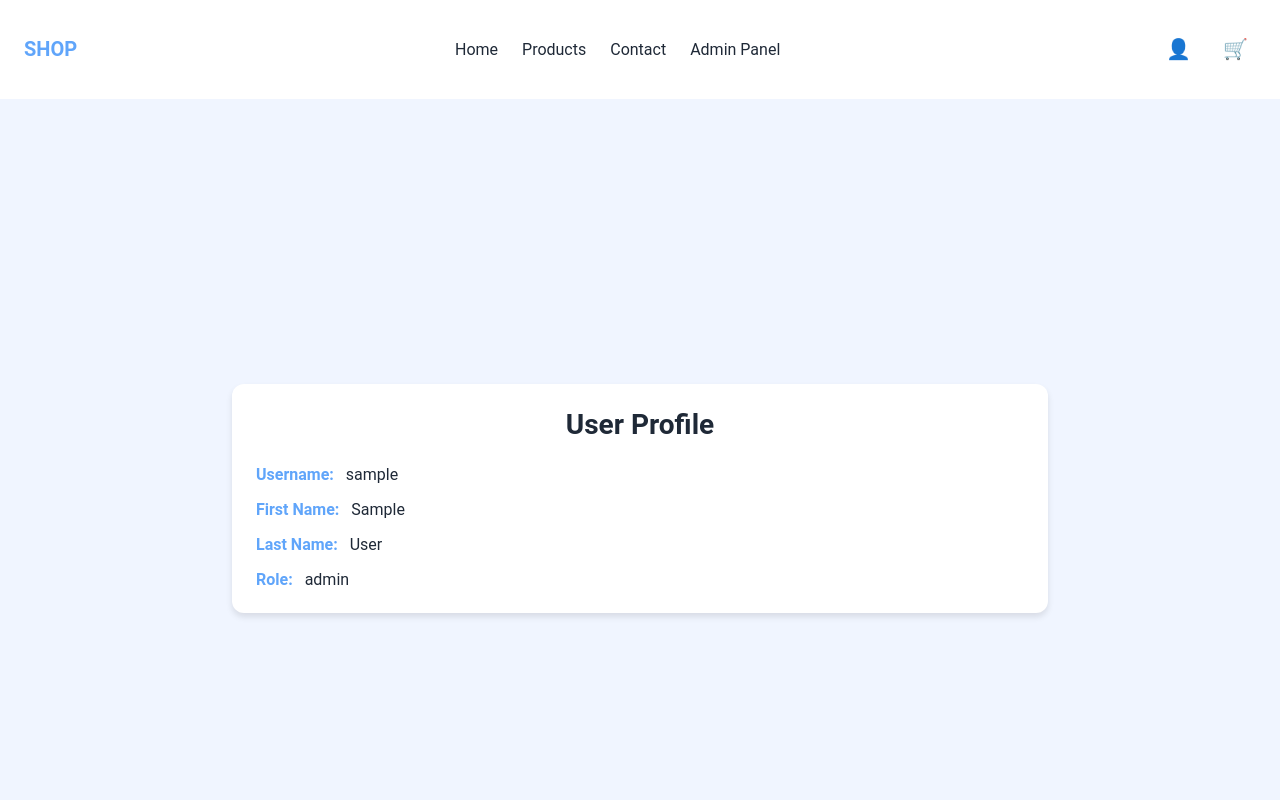
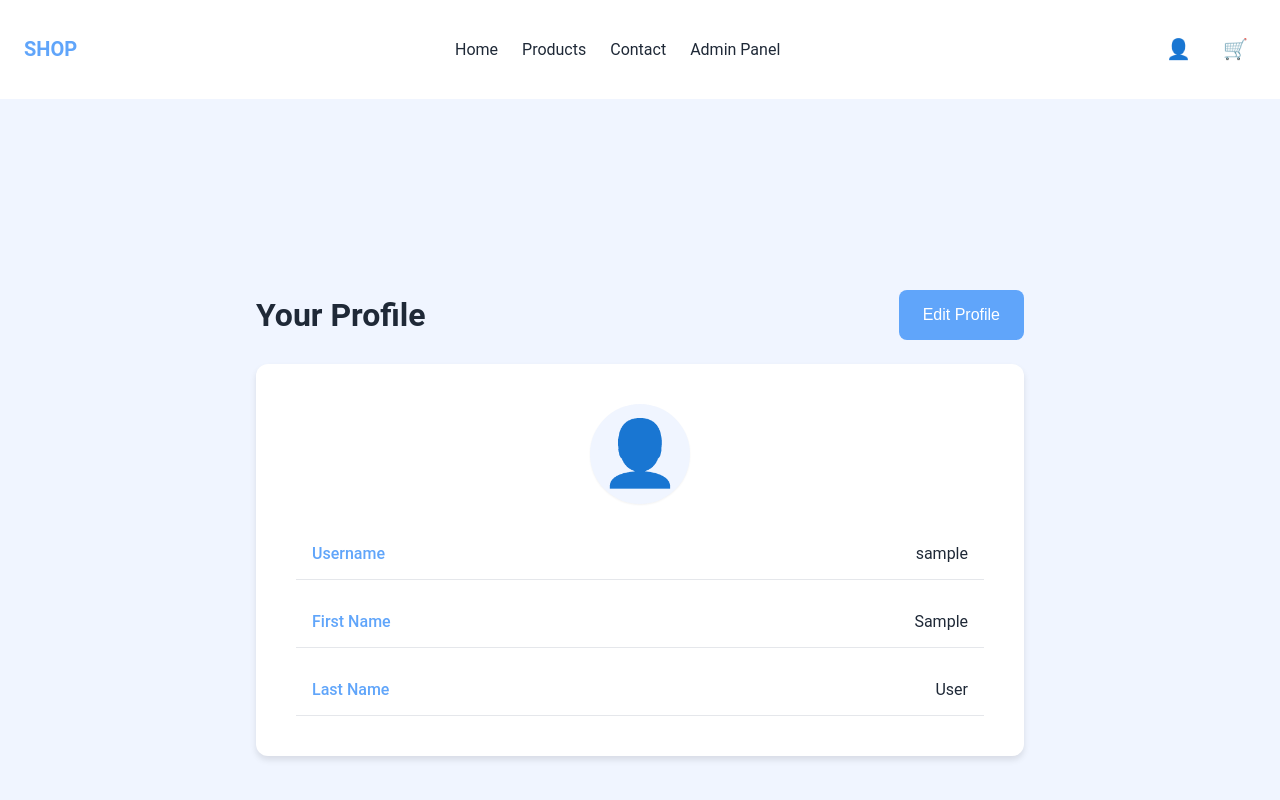
Before and after one commit to amiraghelan/web-dev-final-front, a React (Vite) app: page /profile in a window 1280 px wide. Shown: the top 800 px of the page. Built offline with nearby package versions, Linux system fonts and the light colour scheme; sample sign-in values are in the browser's storage.

Commit message:
add edit profile feature

```diff
--- a/src/components/Profile.tsx
+++ b/src/components/Profile.tsx
@@ -1,25 +1,118 @@
-import { useContext } from "react";
+import { useState, useContext } from "react";
 import { AuthContext } from "@contexts/AuthContext";
+import axios from "axios";
+import { toast } from "react-toastify";
+import config from "@data/configs.json";
 import "@styles/components/Profile.scss";
 
 const Profile = () => {
   const authContext = useContext(AuthContext);
+  const [isModalOpen, setIsModalOpen] = useState(false);
+  const [firstName, setFirstName] = useState("");
+  const [lastName, setLastName] = useState("");
 
   if (!authContext) throw new Error("AuthContext must be used within AuthProvider");
 
-  const { user } = authContext;
+  const { user, token, updateUser } = authContext;
+
+  const openModal = () => {
+    setFirstName(user.firstName || "");
+    setLastName(user.lastName || "");
+    setIsModalOpen(true);
+  };
+
+  const closeModal = () => {
+    setIsModalOpen(false);
+    setFirstName("");
+    setLastName("");
+  };
+
+  const handleSubmit = async (e: React.FormEvent) => {
+    e.preventDefault();
+    try {
+      const response = await axios.patch(
+        `${config.apiBaseUrl}/user/profile`,
+        { firstName: firstName || null, lastName: lastName || null },
+        { headers: { Authorization: `Bearer ${token}` } }
+      );
+      updateUser(response.data.user);
+      toast.success("Profile updated successfully");
+      closeModal();
+    } catch (error: any) {
+      toast.error(error.response?.data?.error || "Failed to update profile");
+    }
+  };
 
   return (
     <div className="profile">
-      <div className="profile-content">
-        <h1 className="profile-title">User Profile</h1>
-        <div className="profile-details">
-          <p><strong>Username:</strong> {user.username || "N/A"}</p>
-          <p><strong>First Name:</strong> {user.firstName || "N/A"}</p>
-          <p><strong>Last Name:</strong> {user.lastName || "N/A"}</p>
-          <p><strong>Role:</strong> {user.role || "N/A"}</p>
+      <div className="profile-container">
+        <div className="profile-header">
+          <h1 className="profile-title">Your Profile</h1>
+          <button className="edit-button" onClick={openModal}>
+            Edit Profile
+          </button>
+        </div>
+        <div className="profile-card">
+          <div className="profile-avatar">
+            <span role="img" aria-label="User Avatar">👤</span>
+          </div>
+          <div className="profile-details">
+            <div className="profile-field">
+              <span className="field-label">Username</span>
+              <span className="field-value">{user.username || "N/A"}</span>
+            </div>
+            <div className="profile-field">
+              <span className="field-label">First Name</span>
+              <span className="field-value">{user.firstName || "N/A"}</span>
+            </div>
+            <div className="profile-field">
+              <span className="field-label">Last Name</span>
+              <span className="field-value">{user.lastName || "N/A"}</span>
+            </div>
+          </div>
         </div>
       </div>
+
+      {isModalOpen && (
+        <div className="modal-overlay">
+          <div className="modal">
+            <div className="modal-header">
+              <h2>Edit Profile</h2>
+              <button className="modal-close" onClick={closeModal}>✕</button>
+            </div>
+            <form onSubmit={handleSubmit} className="modal-form">
+              <div className="form-group">
+                <label htmlFor="firstName">First Name</label>
+                <input
+                  type="text"
+                  id="firstName"
+                  value={firstName}
+                  onChange={(e) => setFirstName(e.target.value)}
+                  placeholder="Enter first name (optional)"
+                />
+              </div>
+              <div className="form-group">
+                <label htmlFor="lastName">Last Name</label>
+                <input
+                  type="text"
+                  id="lastName"
+                  value={lastName}
+                  onChange={(e) => setLastName(e.target.value)}
+                  placeholder="Enter last name (optional)"
+                />
+              </div>
+              <div className="modal-actions">
+                <button type="button" className="cancel-button" onClick={closeModal}>
+                  Cancel
+                </button>
+                <button type="submit" className="submit-button">
+                  Save Changes
+                </button>
+              </div>
+            </form>
+          </div>
+        </div>
+      )}
     </div>
   );
 };
--- a/src/contexts/AuthContext.tsx
+++ b/src/contexts/AuthContext.tsx
@@ -16,6 +16,7 @@ interface AuthContextType {
    login: (token: string, user: User) => void;
    signup: (token: string, user: User) => void;
    logout: () => void;
+   updateUser: (user: User) => void;
 }
 
 export const AuthContext = createContext<AuthContextType | undefined>(
@@ -97,6 +98,12 @@ const AuthProvider = ({ children }: AuthProviderProps) => {
       sessionStorage.removeItem("user");
    };
 
+   const updateUser = (updatedUser: User) => {
+      console.log("Updating user in sessionStorage:", updatedUser);
+      setUser(updatedUser);
+      sessionStorage.setItem("user", JSON.stringify(updatedUser));
+   };
+
    return (
       <AuthContext.Provider
          value={{
@@ -107,6 +114,7 @@ const AuthProvider = ({ children }: AuthProviderProps) => {
             login,
             signup,
             logout,
+            updateUser,
          }}>
          {children}
       </AuthContext.Provider>
--- a/src/styles/abstracts/_variables.scss
+++ b/src/styles/abstracts/_variables.scss
@@ -13,6 +13,7 @@ $font-size-base: 1rem;
 $font-size-large: 1.25rem;
 $font-size-small: 0.875rem;
 $font-weight-bold: 600;
+$font-weight-medium: 500;
 $font-weight-regular: 400;
 
 // Spacing
@@ -30,6 +31,7 @@ $breakpoint-xl: 1280px;
 // Shadows
 $shadow-sm: 0 1px 2px rgba(0, 0, 0, 0.05);
 $shadow-md: 0 4px 6px rgba(0, 0, 0, 0.1);
+$shadow-lg: 0 10px 15px rgba(0, 0, 0, 0.1);
 
 // Transitions
 $transition-speed: 0.2s;
--- a/src/styles/components/Profile.scss
+++ b/src/styles/components/Profile.scss
@@ -4,43 +4,213 @@
   align-items: center;
   min-height: 100vh;
   background-color: vars.$background-color;
+  padding: vars.$spacing-md;
 
-  .profile-content {
+  .profile-container {
     max-width: vars.$breakpoint-md;
     width: 100%;
+  }
+
+  .profile-header {
+    display: flex;
+    justify-content: space-between;
+    align-items: center;
+    margin-bottom: vars.$spacing-md;
+  }
+
+  .profile-title {
+    font-size: 2rem;
+    font-weight: vars.$font-weight-bold;
+    color: vars.$text-color;
+    margin: 0;
+  }
+
+  .edit-button {
+    background-color: vars.$primary-color;
+    color: vars.$white;
+    border: none;
+    border-radius: 8px;
+    padding: vars.$spacing-sm vars.$spacing-md;
+    font-size: vars.$font-size-base;
+    cursor: pointer;
+    transition: background-color vars.$transition-speed vars.$transition-easing;
+
+    &:hover {
+      background-color: vars.$accent-color;
+    }
+  }
+
+  .profile-card {
     background-color: vars.$white;
     border-radius: 12px;
     box-shadow: vars.$shadow-md;
-    padding: vars.$spacing-md;
+    padding: vars.$spacing-lg;
+    display: flex;
+    flex-direction: column;
+    align-items: center;
+    gap: vars.$spacing-md;
   }
 
-  .profile-title {
-    font-size: 1.75rem;
-    font-weight: vars.$font-weight-bold;
-    color: vars.$text-color;
-    margin: 0 0 vars.$spacing-md;
-    text-align: center;
+  .profile-avatar {
+    font-size: 4rem;
+    background-color: vars.$background-color;
+    border-radius: 50%;
+    width: 100px;
+    height: 100px;
+    display: flex;
+    justify-content: center;
+    align-items: center;
+    box-shadow: vars.$shadow-sm;
   }
 
   .profile-details {
+    width: 100%;
+    display: grid;
+    grid-template-columns: 1fr;
+    gap: vars.$spacing-sm;
+  }
+
+  .profile-field {
+    display: flex;
+    justify-content: space-between;
+    align-items: center;
+    padding: vars.$spacing-sm;
+    border-bottom: 1px solid vars.$neutral-color;
+
+    .field-label {
+      font-size: vars.$font-size-base;
+      font-weight: vars.$font-weight-medium;
+      color: vars.$primary-color;
+    }
+
+    .field-value {
+      font-size: vars.$font-size-base;
+      color: vars.$text-color;
+    }
+  }
+
+  .modal-overlay {
+    position: fixed;
+    top: 0;
+    left: 0;
+    right: 0;
+    bottom: 0;
+    background-color: rgba(0, 0, 0, 0.5);
+    display: flex;
+    justify-content: center;
+    align-items: center;
+    z-index: 1000;
+  }
+
+  .modal {
+    background-color: vars.$white;
+    border-radius: 12px;
+    box-shadow: vars.$shadow-lg;
+    padding: vars.$spacing-lg;
+    max-width: 400px;
+    width: 100%;
+  }
+
+  .modal-header {
+    display: flex;
+    justify-content: space-between;
+    align-items: center;
+    margin-bottom: vars.$spacing-md;
+
+    h2 {
+      font-size: 1.5rem;
+      color: vars.$text-color;
+      margin: 0;
+    }
+
+    .modal-close {
+      background: none;
+      border: none;
+      font-size: vars.$font-size-large;
+      color: vars.$text-color;
+      cursor: pointer;
+
+      &:hover {
+        color: vars.$accent-color;
+      }
+    }
+  }
+
+  .modal-form {
     display: flex;
     flex-direction: column;
+    gap: vars.$spacing-md;
+
+    .form-group {
+      display: flex;
+      flex-direction: column;
+      gap: vars.$spacing-xs;
+
+      label {
+        font-size: vars.$font-size-base;
+        color: vars.$text-color;
+        font-weight: vars.$font-weight-medium;
+      }
+
+      input {
+        padding: vars.$spacing-sm;
+        border: 1px solid vars.$neutral-color;
+        border-radius: 8px;
+        font-size: vars.$font-size-base;
+        color: vars.$text-color;
+        background-color: vars.$background-color;
+        transition: border-color vars.$transition-speed vars.$transition-easing;
+
+        &:focus {
+          outline: none;
+          border-color: vars.$primary-color;
+        }
+
+        &::placeholder {
+          color: vars.$neutral-color;
+        }
+      }
+    }
+  }
+
+  .modal-actions {
+    display: flex;
     gap: vars.$spacing-sm;
+    justify-content: flex-end;
 
-    p {
+    .cancel-button {
+      background-color: vars.$neutral-color;
+      color: vars.$text-color;
+      border: none;
+      border-radius: 8px;
+      padding: vars.$spacing-sm vars.$spacing-md;
       font-size: vars.$font-size-base;
-      color: vars.$text-color;
-      margin: 0;
+      cursor: pointer;
+      transition: background-color vars.$transition-speed vars.$transition-easing;
 
-      strong {
-        color: vars.$primary-color;
-        margin-right: vars.$spacing-xs;
+      &:hover {
+        background-color: vars.$background-color;
+      }
+    }
+
+    .submit-button {
+      background-color: vars.$primary-color;
+      color: vars.$white;
+      border: none;
+      border-radius: 8px;
+      padding: vars.$spacing-sm vars.$spacing-md;
+      font-size: vars.$font-size-base;
+      cursor: pointer;
+      transition: background-color vars.$transition-speed vars.$transition-easing;
+
+      &:hover {
+        background-color: vars.$accent-color;
       }
     }
   }
 
   @media (max-width: vars.$breakpoint-md) {
-    .profile-content {
+    .profile-container {
       padding: vars.$spacing-sm;
     }
 
@@ -48,9 +218,45 @@
       font-size: 1.5rem;
     }
 
-    .profile-details {
-      p {
+    .edit-button {
+      padding: vars.$spacing-xs vars.$spacing-sm;
+      font-size: vars.$font-size-small;
+    }
+
+    .profile-card {
+      padding: vars.$spacing-md;
+    }
+
+    .profile-avatar {
+      font-size: 3rem;
+      width: 80px;
+      height: 80px;
+    }
+
+    .profile-field {
+      padding: vars.$spacing-xs;
+
+      .field-label,
+      .field-value {
         font-size: vars.$font-size-small;
+      }
+    }
+
+    .modal {
+      padding: vars.$spacing-md;
+    }
+
+    .modal-header {
+      h2 {
+        font-size: 1.25rem;
+      }
+    }
+
+    .modal-form {
+      .form-group {
+        input {
+          font-size: vars.$font-size-small;
+        }
       }
     }
   }
```
